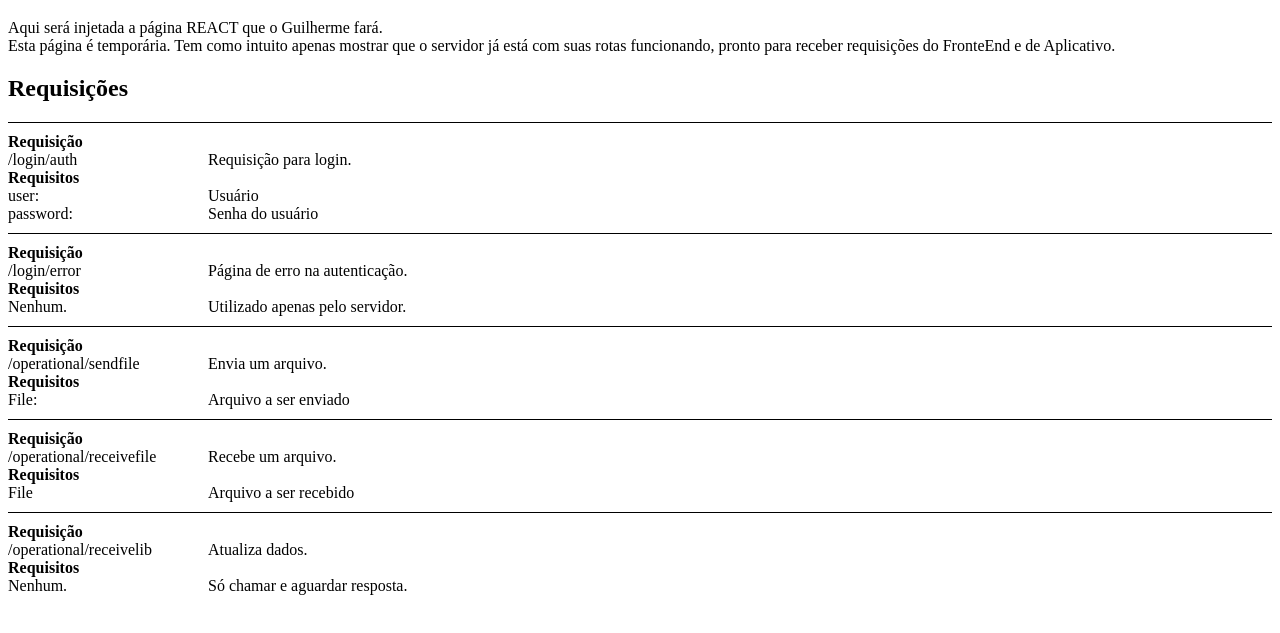
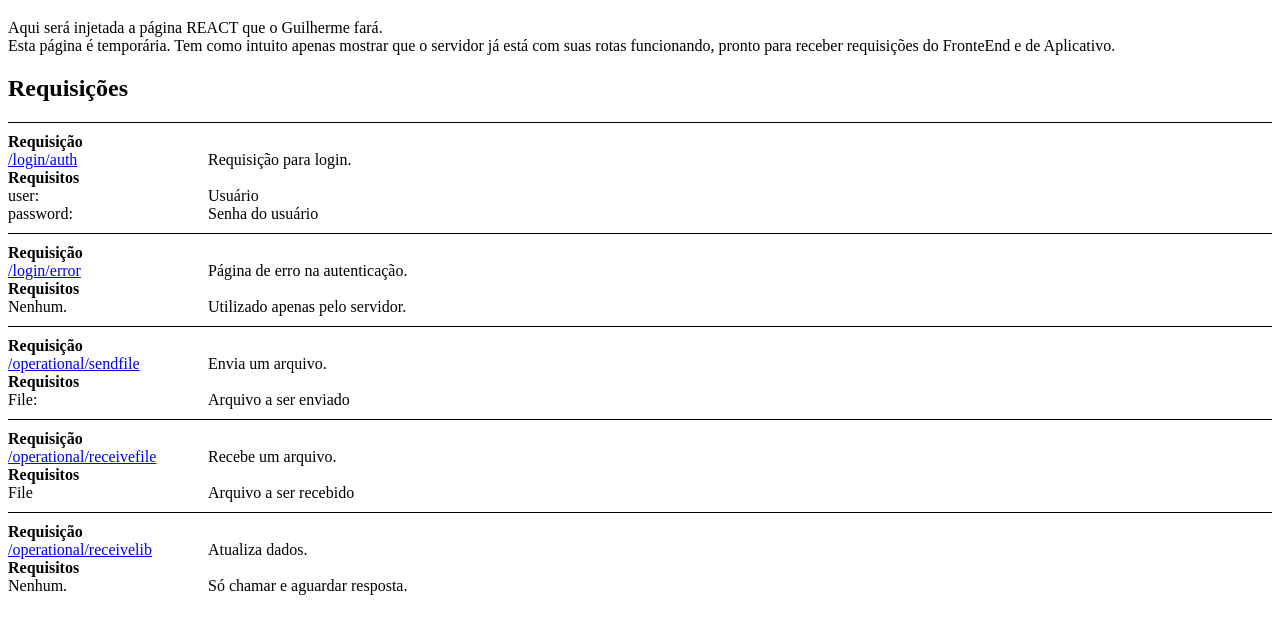
Before and after one commit to big-elefant/engine, a website: page src/view/index.html in a window 1280 px wide. Shown: the part 61-694 px from the top of the page. Drawn offline with Linux system fonts and the light colour scheme.

Commit message:
Create links

```diff
--- a/src/view/index.html
+++ b/src/view/index.html
@@ -34,7 +34,7 @@
         <div class="row">
             <div class="req_title">Requisição</div>
             <div class="header">
-                <div>/login/auth</div><div>Requisição para login.</div>
+                <div><a href="/login/auth">/login/auth</a></div><div>Requisição para login.</div>
             </div>
             <div class="req_title">Requisitos</div>
             <div class="requirements">
@@ -45,7 +45,7 @@
         <div class="row">
             <div class="req_title">Requisição</div>
             <div class="header">
-                <div>/login/error</div><div>Página de erro na autenticação.</div>
+                <div><a href="/login/error">/login/error</a></div><div>Página de erro na autenticação.</div>
             </div>
             <div class="req_title">Requisitos</div>
             <div class="requirements">
@@ -55,7 +55,7 @@
         <div class="row">
             <div class="req_title">Requisição</div>
             <div class="header">
-                <div>/operational/sendfile</div><div>Envia um arquivo.</div>
+                <div><a href="/operational/sendfile">/operational/sendfile</a></div><div>Envia um arquivo.</div>
             </div>
             <div class="req_title">Requisitos</div>
             <div class="requirements">
@@ -65,7 +65,7 @@
         <div class="row">
             <div class="req_title">Requisição</div>
             <div class="header">
-                <div>/operational/receivefile</div><div>Recebe um arquivo.</div>
+                <div><a href="/operational/sendfile">/operational/receivefile</a></div><div>Recebe um arquivo.</div>
             </div>
             <div class="req_title">Requisitos</div>
             <div class="requirements">
@@ -75,7 +75,7 @@
         <div class="row">
             <div class="req_title">Requisição</div>
             <div class="header">
-                <div>/operational/receivelib</div><div>Atualiza dados.</div>
+                <div><a href="/operational/sendfile">/operational/receivelib</a></div><div>Atualiza dados.</div>
             </div>
             <div class="req_title">Requisitos</div>
             <div class="requirements">
```
